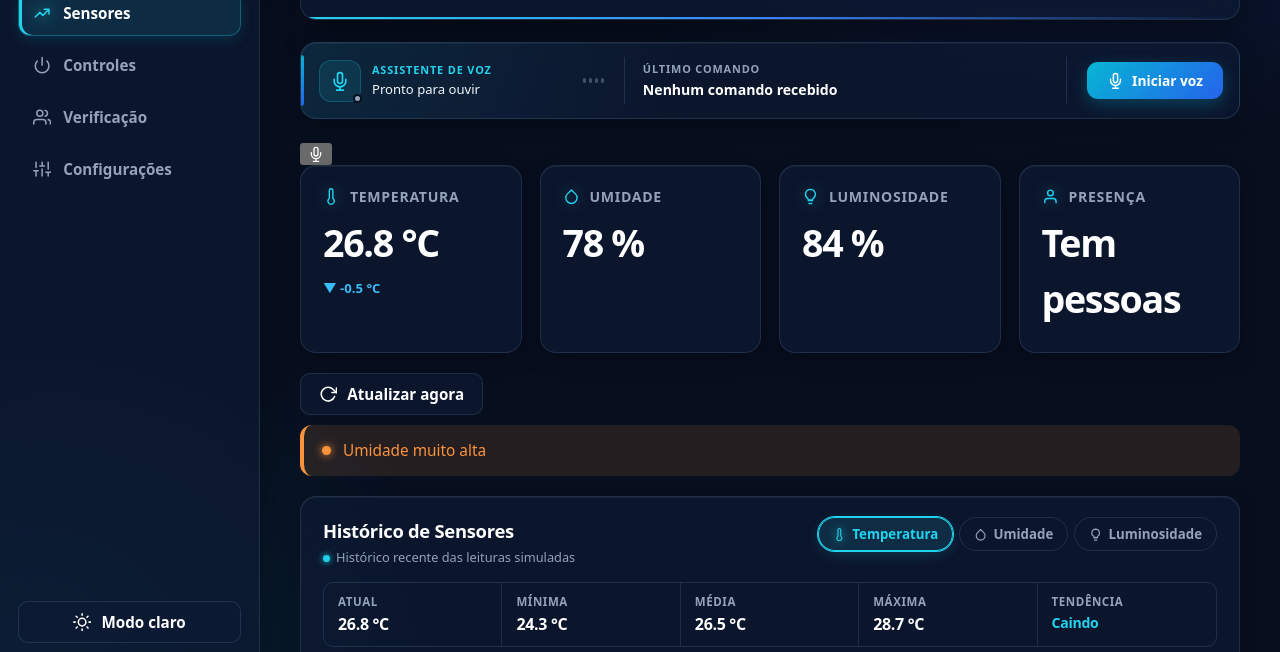
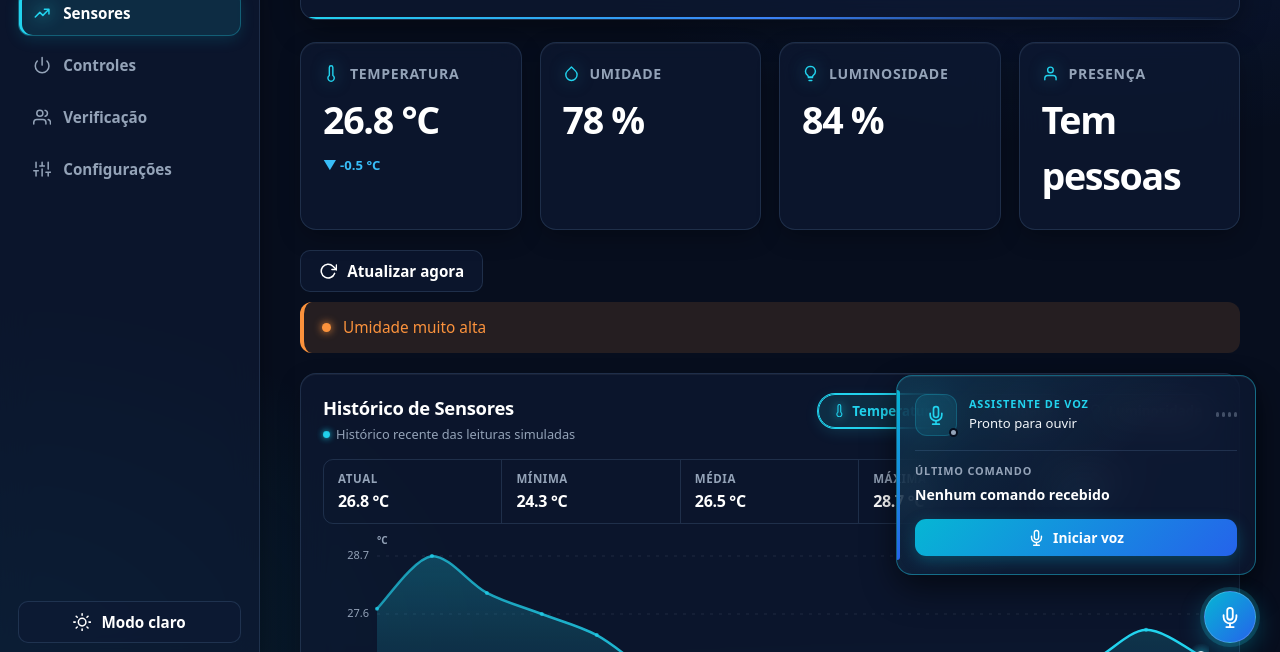
Before and after one commit to GustavobritoTDS/Painel-De-Controle-SALA, a plain HTML site: page index.html in a window 1280 px wide. Both pictures are taken after a click on the button "Abrir assistente de voz". Shown: the part 133-785 px from the top of the page. Drawn offline with Linux system fonts and the light colour scheme.

Commit message:
MUDANÇA DE VISUAL

```diff
--- a/visual.css
+++ b/visual.css
@@ -1207,6 +1207,102 @@ canvas.grafico {
   }
 }
 
+/* ===== ASSISTENTE DE VOZ FLUTUANTE ===== */
+.voz-widget {
+  position: fixed;
+  right: 24px;
+  bottom: 92px;
+  z-index: 30;
+  display: grid;
+  width: min(360px, calc(100vw - 32px));
+  grid-template-columns: 1fr;
+  gap: 14px;
+  margin: 0;
+  padding: 18px;
+  overflow: visible;
+  background:
+    linear-gradient(135deg, rgba(34, 211, 238, 0.12), transparent 55%),
+    var(--vidro);
+  border-color: var(--borda-hover);
+  box-shadow: var(--sombra), 0 16px 36px rgba(0, 0, 0, 0.28);
+  backdrop-filter: blur(18px);
+  -webkit-backdrop-filter: blur(18px);
+}
+
+.voz-widget::before {
+  inset: 14px auto 14px 0;
+}
+
+.voz-identidade {
+  gap: 12px;
+}
+
+.voz-ondas {
+  margin-left: auto;
+}
+
+.voz-transcricao-bloco {
+  gap: 5px;
+  padding: 12px 0 0;
+  border: 0;
+  border-top: 1px solid var(--borda);
+}
+
+.btn-voz-interativo {
+  width: 100%;
+}
+
+.btn-toggle-voz {
+  position: fixed;
+  right: 24px;
+  bottom: 24px;
+  z-index: 31;
+  display: grid;
+  width: 52px;
+  height: 52px;
+  padding: 0;
+  place-items: center;
+  color: var(--btn-txt);
+  background: var(--btn-bg);
+  border: 1px solid rgba(255, 255, 255, 0.18);
+  border-radius: 50%;
+  box-shadow: 0 8px 24px rgba(6, 182, 212, 0.36);
+  cursor: pointer;
+  transition: transform var(--transicao), filter var(--transicao), box-shadow var(--transicao);
+}
+
+.btn-toggle-voz .ico {
+  width: 22px;
+  height: 22px;
+}
+
+.btn-toggle-voz:hover {
+  filter: brightness(1.1);
+  transform: translateY(-2px);
+  box-shadow: 0 11px 28px rgba(6, 182, 212, 0.48);
+}
+
+.btn-toggle-voz:active {
+  transform: scale(0.96);
+}
+
+.btn-toggle-voz[aria-expanded="true"] {
+  box-shadow: 0 0 0 4px rgba(34, 211, 238, 0.18), 0 8px 24px rgba(6, 182, 212, 0.36);
+}
+
+@media (max-width: 480px) {
+  .voz-widget {
+    right: 16px;
+    bottom: 84px;
+    width: calc(100vw - 32px);
+  }
+
+  .btn-toggle-voz {
+    right: 16px;
+    bottom: 16px;
+  }
+}
+
 /* ===== TEMA CLARO / ESCURO (ÍCONES) ===== */
 :root[data-tema="claro"] .ico-sol,
 :root:not([data-tema="claro"]) .ico-lua {
```
